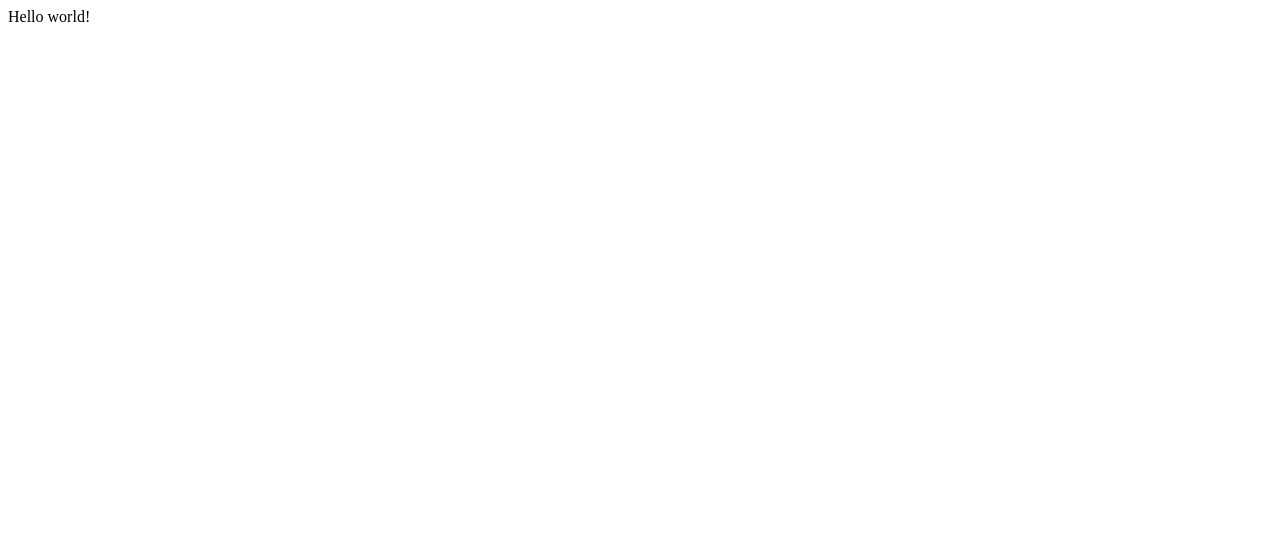
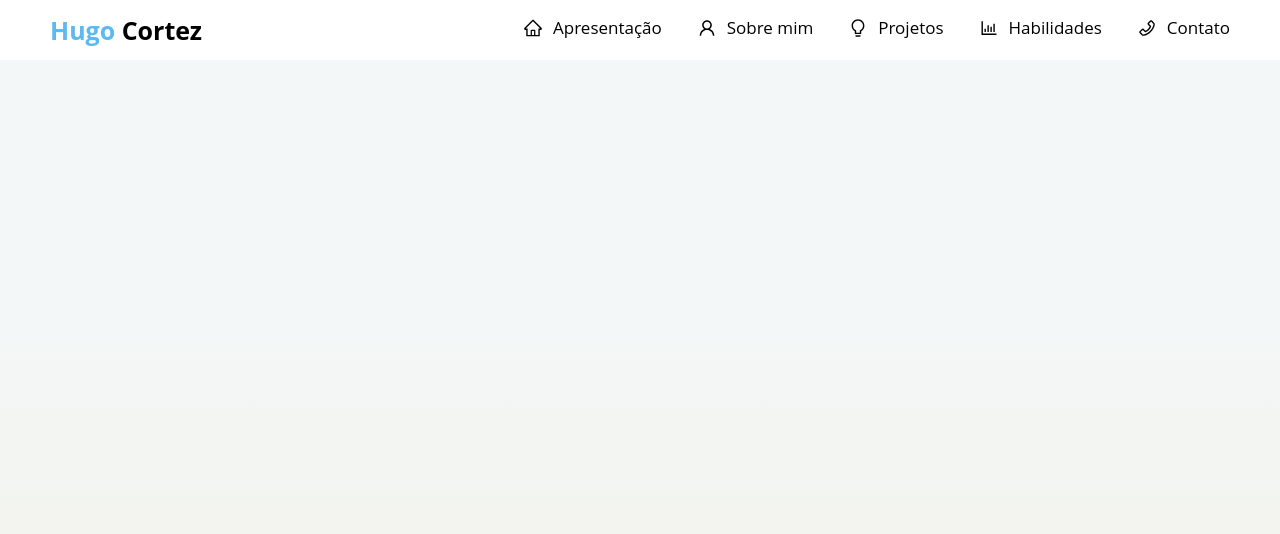
Before and after one commit to HugoCortezL/atualPortifolio, a React (Vite) app: page / in a window 1280 px wide. Shown: the top 534 px of the page. Built offline with nearby package versions, Linux system fonts and the light colour scheme.

Commit message:
header ready

```diff
--- a/package.json
+++ b/package.json
@@ -3,7 +3,7 @@
   "private": true,
   "version": "0.0.0",
   "scripts": {
-    "dev": "vite",
+    "dev": "vite --host",
     "build": "vite build",
     "preview": "vite preview"
   },
--- a/src/App.jsx
+++ b/src/App.jsx
@@ -1,7 +1,9 @@
+import Home from './pages/Home'
+
 function App() {
   return (
     <div>
-      Hello world!
+      <Home/>
     </div>
   )
 }
--- /dev/null
+++ b/src/components/Header/index.jsx
@@ -0,0 +1,56 @@
+import {HeaderContainer} from './styles'
+import {AiOutlineHome, AiOutlineUser, AiOutlineBulb, AiOutlineBarChart, AiOutlinePhone} from 'react-icons/ai'
+import {GiHamburgerMenu} from 'react-icons/gi'
+import {useState} from 'react'
+
+export default function Header() {
+
+    const [showMobileMenu, setShowMobileMenu] = useState(false)
+
+    const headerItems =
+        <ul className={showMobileMenu ? 'active' : ''}>
+                    <li>
+                        <a>
+                            <AiOutlineHome size={20}/> <span>Apresentação</span>
+                        </a>
+                    </li>
+                    <hr/>
+                    <li>
+                        <a>
+                            <AiOutlineUser size={20}/> <span>Sobre mim</span>
+                        </a>
+                    </li>
+                    <hr/>
+                    <li>
+                        <a>
+                            <AiOutlineBulb size={20}/> <span>Projetos</span>
+                        </a>
+                    </li>
+                    <hr/>
+                    <li>
+                        <a>
+                            <AiOutlineBarChart size={20}/> <span>Habilidades</span>
+                        </a>
+                    </li>
+                    <hr/>
+                    <li>
+                        <a>
+                            <AiOutlinePhone size={20}/> <span>Contato</span>
+                        </a>
+                    </li>
+                </ul>
+
+    console.log(showMobileMenu)
+    return(
+        <HeaderContainer>
+            <h2><span>Hugo</span> Cortez</h2>
+            <nav className='web-menu'>
+                {headerItems}
+            </nav>
+            <nav className='mobile-menu'>
+                <GiHamburgerMenu size={25} onClick={(() => setShowMobileMenu(!showMobileMenu))}/>
+                {headerItems}
+            </nav>
+        </HeaderContainer>
+    )
+}
--- /dev/null
+++ b/src/components/Header/styles.jsx
@@ -0,0 +1,85 @@
+import styled from 'styled-components'
+
+export const HeaderContainer = styled.div`
+    width: 100%;
+    height: 60px;
+    background-color: #fff;
+    @media (min-width: 1000px) {
+        padding: 0 50px;
+    }
+    padding: 0 20px;
+    display: flex;
+    align-items: center;
+    justify-content: space-between;
+    h2{
+        @media (min-width: 1000px) {
+            font-size: 25px;
+        }
+        span{
+            color: #5CB9F2;
+        }
+    }
+    nav.web-menu ul{
+        display: none;
+        list-style: none;
+        @media (min-width: 1000px) {
+            display: flex;
+            align-items: center;
+        }
+        hr{
+            display: none;
+        }
+        li{
+            margin-left: 35px;
+            a{
+                display: flex;
+                align-items: center;
+                font-size: 17px;
+                cursor: pointer;
+                padding-bottom: 3px;
+                border-bottom: 2px solid transparent;
+                transition: border 0.3s;
+                &:hover{
+                    border-bottom: 2px solid #5CB9F2;
+                    transition: border 0.3s;
+                }
+                span{
+                    margin-left: 10px;
+                }
+            }
+        }
+    }
+    nav.mobile-menu{
+        @media (min-width: 1000px) {
+            display: none !important;
+        }
+        position: relative;
+        ul{
+            list-style: none;
+            display: none;
+            &.active{
+                display: flex;
+                flex-direction: column;
+                position: absolute;
+                top: 30px;
+                right: 0px;
+                background-color: #FFF;
+                box-shadow: 1px 1px 22px 2px rgba(0,0,0,0.2);
+                padding: 5px 0;
+                li{
+                    padding: 15px;
+                    a{
+                        display: flex;
+                        align-items: center;
+                        font-size: 20px;
+                        cursor: pointer;
+                        padding-bottom: 3px;
+                        span{
+                            margin-left: 10px;
+                        }
+                    }
+                }
+            }
+        }
+    }
+`
--- a/src/main.jsx
+++ b/src/main.jsx
@@ -1,9 +1,11 @@
 import React from 'react'
 import ReactDOM from 'react-dom/client'
 import App from './App'
+import GlobalStyle from './styles/global'
 
 ReactDOM.createRoot(document.getElementById('root')).render(
   <React.StrictMode>
     <App />
+    <GlobalStyle/>
   </React.StrictMode>
 )
--- /dev/null
+++ b/src/pages/Home/index.jsx
@@ -0,0 +1,10 @@
+import {Container} from './styles'
+import Header from '../../components/Header'
+
+export default function Home() {
+    return(
+        <Container>
+            <Header/>
+        </Container>
+    )
+}
--- /dev/null
+++ b/src/pages/Home/styles.jsx
@@ -0,0 +1,5 @@
+import styled from 'styled-components'
+
+export const Container = styled.div`
+
+`
--- /dev/null
+++ b/src/styles/global.jsx
@@ -0,0 +1,21 @@
+import {createGlobalStyle} from 'styled-components'
+
+export default createGlobalStyle`
+    *{
+        margin: 0;
+        padding: 0;
+        outline: 0;
+        box-sizing: border-box;
+    }
+    body{
+        font-size: 13px;
+        background: linear-gradient(to bottom, #F3F7F7 40%, #F2EFE4 100%);
+        font-family: "Open Sans", sans-serif;
+        -webkit-font-smoothing: antialiased !important;
+        -webkit-text-size-adjust: 100% !important;
+        min-height: 100vh;
+    }
+    button{
+        font-family: "Open Sans", sans-serif;
+    }
+`
```
